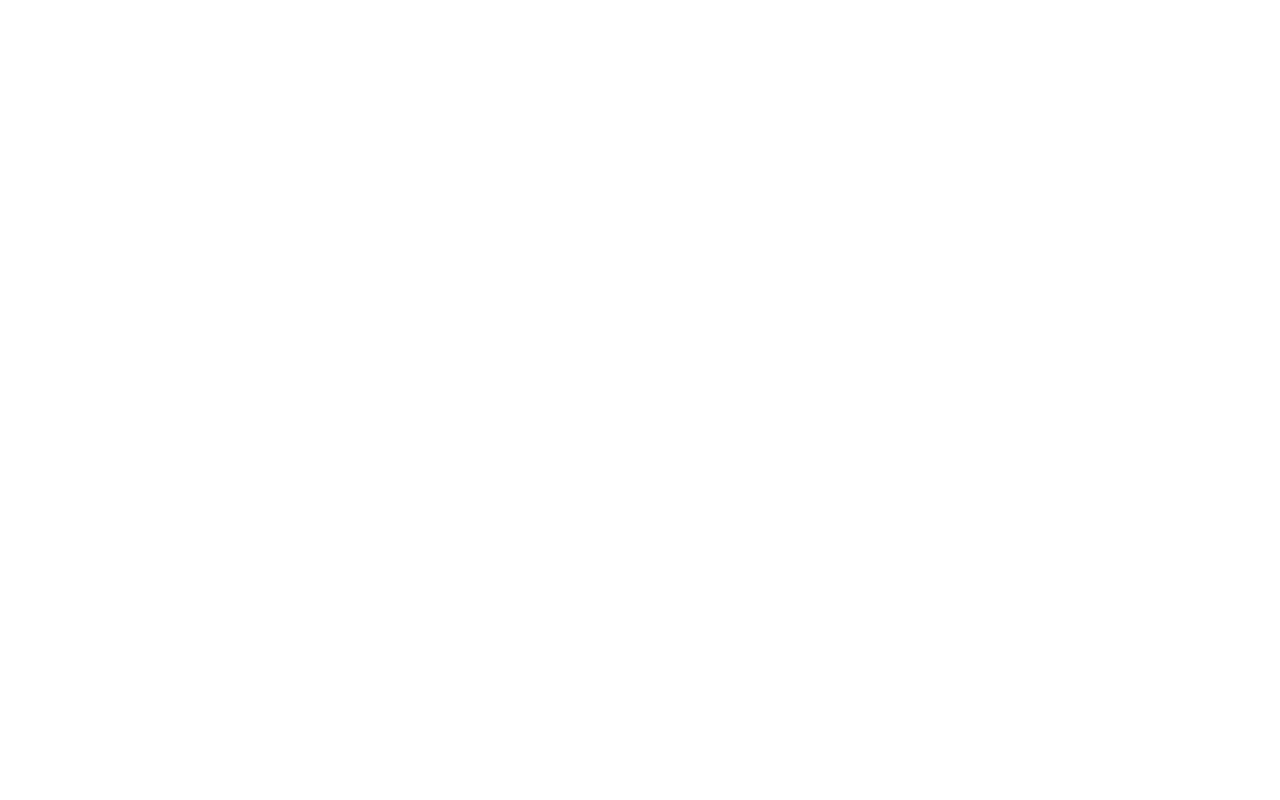
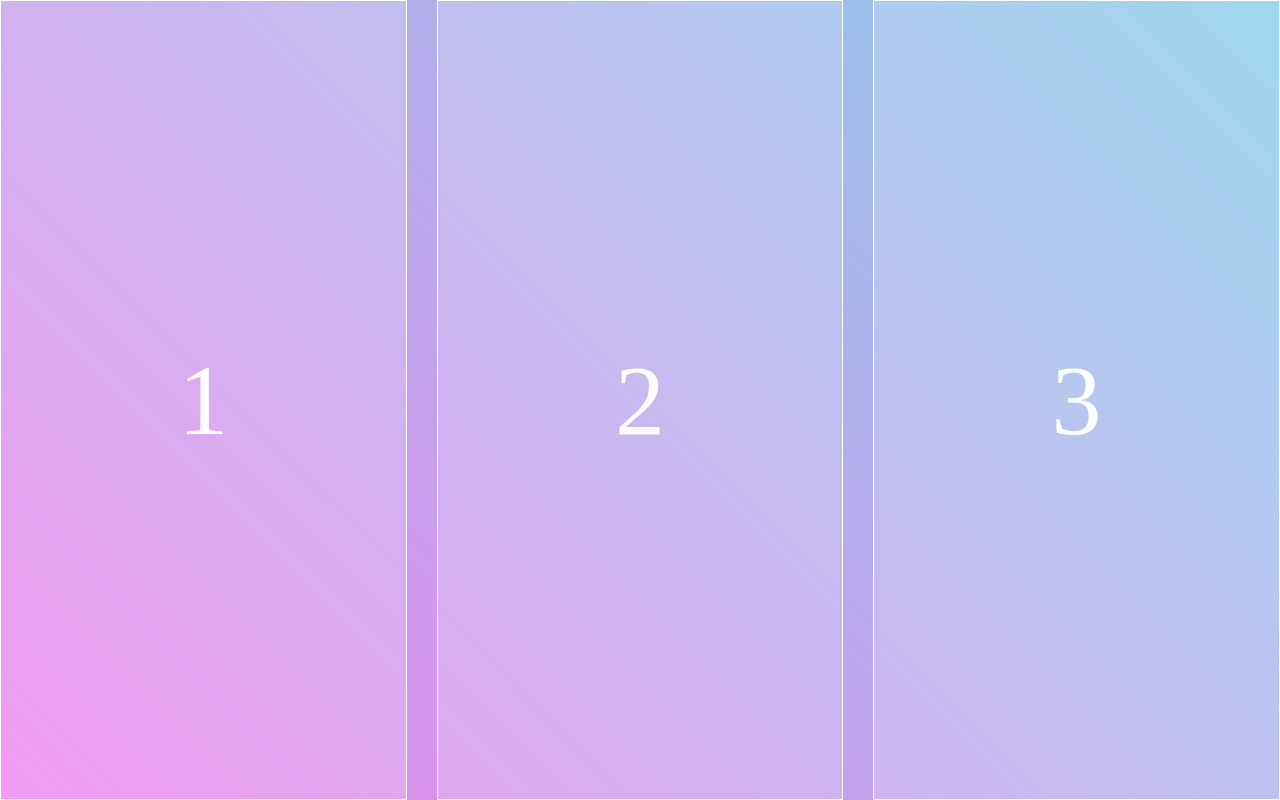
Before and after one commit to leegisoo/swiper, a plain HTML site: page index.html in a window 1280 px wide. Drawn offline with nearby package versions, Linux system fonts and the light colour scheme; files that its build step writes are made by us from their sources.

Commit message:
기본스와이퍼사용방법

```diff
--- a/index.html
+++ b/index.html
@@ -6,14 +6,35 @@
     <meta http-equiv="X-UA-Compatible" content="IE=edge">
     <meta name="viewport" content="width=device-width, initial-scale=1.0">
     <title>Document</title>
-    <link rel="shortcut icon" href="favicon.ico" type="image/x-icon">
-    <link rel="stylesheet" href="main.css">
+    <link rel="stylesheet" href="/css/main.css">
+    <link rel="shortcut icon" href="favicon.ico" type="image/x-icon"/>
     <link rel="stylesheet" href="https://unpkg.com/swiper@7/swiper-bundle.min.css" />
     <script src="https://unpkg.com/swiper@7/swiper-bundle.min.js"></script>
 </head>
 
 <body>
+<main>
+    <section class="swiper-wrapper">
+        <article class="swiper-slide">1</article>
+        <article class="swiper-slide">2</article>
+        <article class="swiper-slide">3</article>
+        <article class="swiper-slide">4</article>
+        <article class="swiper-slide">5</article>
+    </section>
+</main>
 
+<script>
+    //기본 스와이퍼 연결방법//
+    const swiper = new Swiper ("main",{
+        speed:500, //스와이프시 패널넘김 속도//
+        loop: true, //스와이프 순환//
+        direction:"horizontal", //스와이프 방향//
+        grabCursor:true,
+        slidesPerView: 3, //스와이퍼 보이는 패널갯수조절//
+        spaceBetween: 30, //패널사이 간격조절(단위는 px)//
+        centerdSlides:true, //활성화 패널을 가로배치//
+    });
+</script>
 </body>
 
 </html>
--- a/scss/main.scss
+++ b/scss/main.scss
@@ -1,3 +1,28 @@
 @charset "UTF-8";
 @import "reset";
 @import url('https://fonts.googleapis.com/css2?family=Orbitron&family=Roboto:ital,wght@1,100&display=swap');
+
+main {
+    width: 100%;
+    height: 100vh;
+    background: linear-gradient(45deg, violet, skyblue);
+    overflow: hidden;
+    position: relative;
+
+    .swiper-wrapper {
+        width: 100%;
+        height: 100%;
+
+        .swiper-slide {
+            width: 500px;
+            height: 100%;
+            background: rgba(255,255,255,.2);
+            font-size: 100px;
+            color: #fff;
+            display: flex;
+            justify-content: center;
+            align-items: center;
+            border: 1px solid #fff;
+        }
+    }
+}
```
Also changed, not shown: css/main.css, 1 other file.
